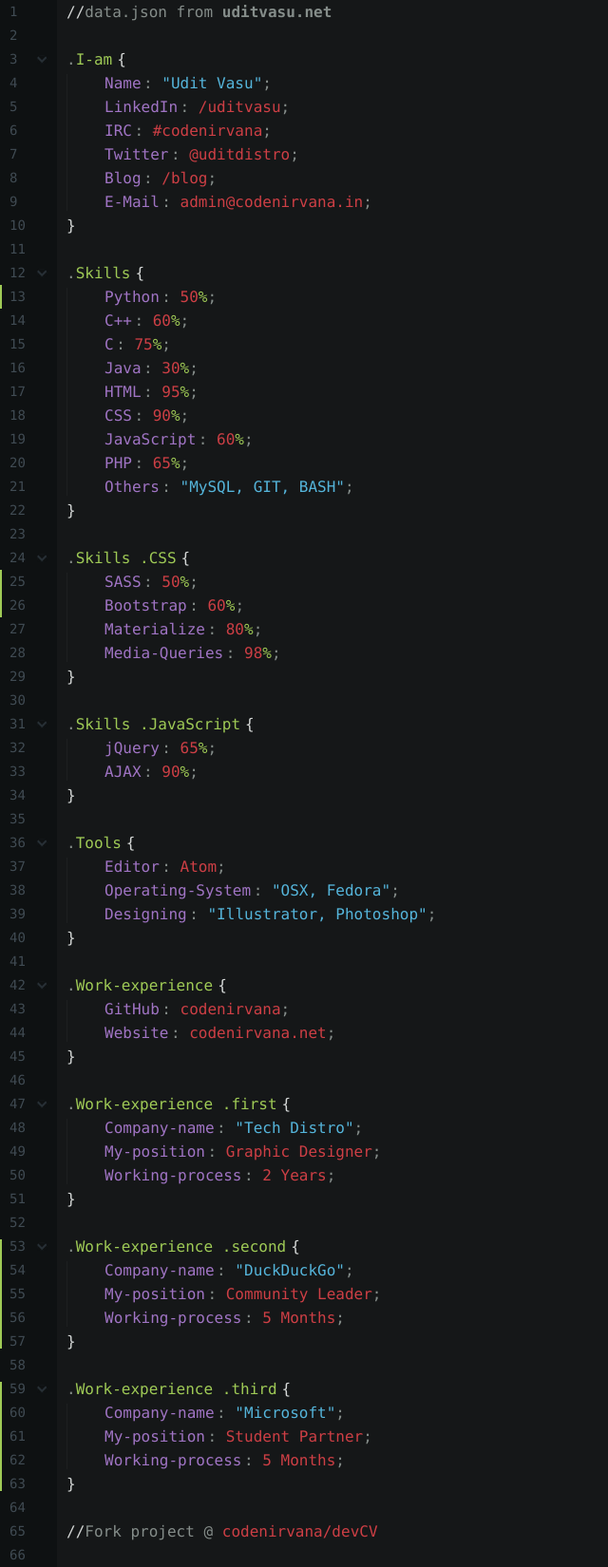
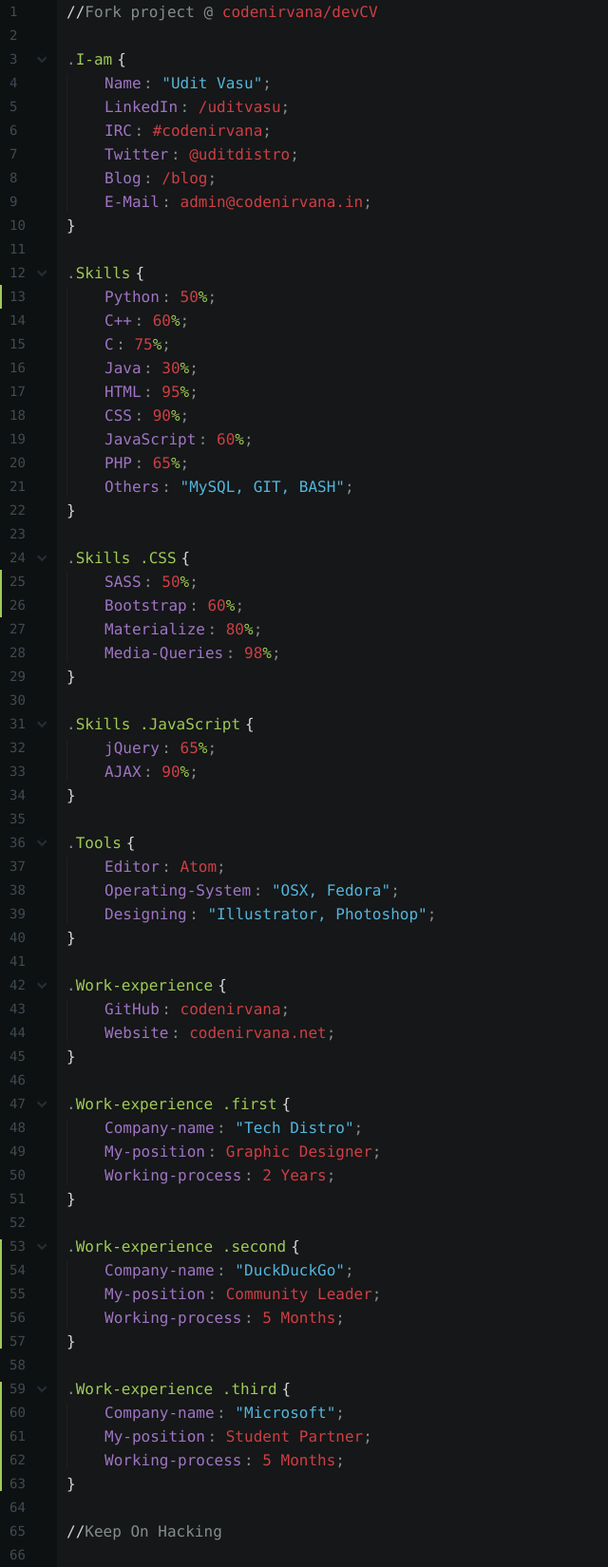
Before and after one commit to codenirvana/devCV, a Jekyll site: the page built from index.html, in a window 1280 px wide. Shown: the whole page at 95% size, without its empty margins (0-640 px from the left). Built offline with Jekyll 4.4.1, drawn with Linux system fonts in a browser that asks for light colours.

Commit message:
comments updated

```diff
--- a/_data/data.json
+++ b/_data/data.json
@@ -81,7 +81,7 @@
         }
     },
     "comments": {
-        "top": "data.json from <b>uditvasu.net</b>",
-        "bottom": "Fork project @ <a href='https://github.com/codenirvana/devCV'>codenirvana/devCV</a>"
+        "top": "Fork project @ <a href='https://github.com/codenirvana/devCV'>codenirvana/devCV</a>",
+        "bottom": "Keep On Hacking"
     }
 }
```
